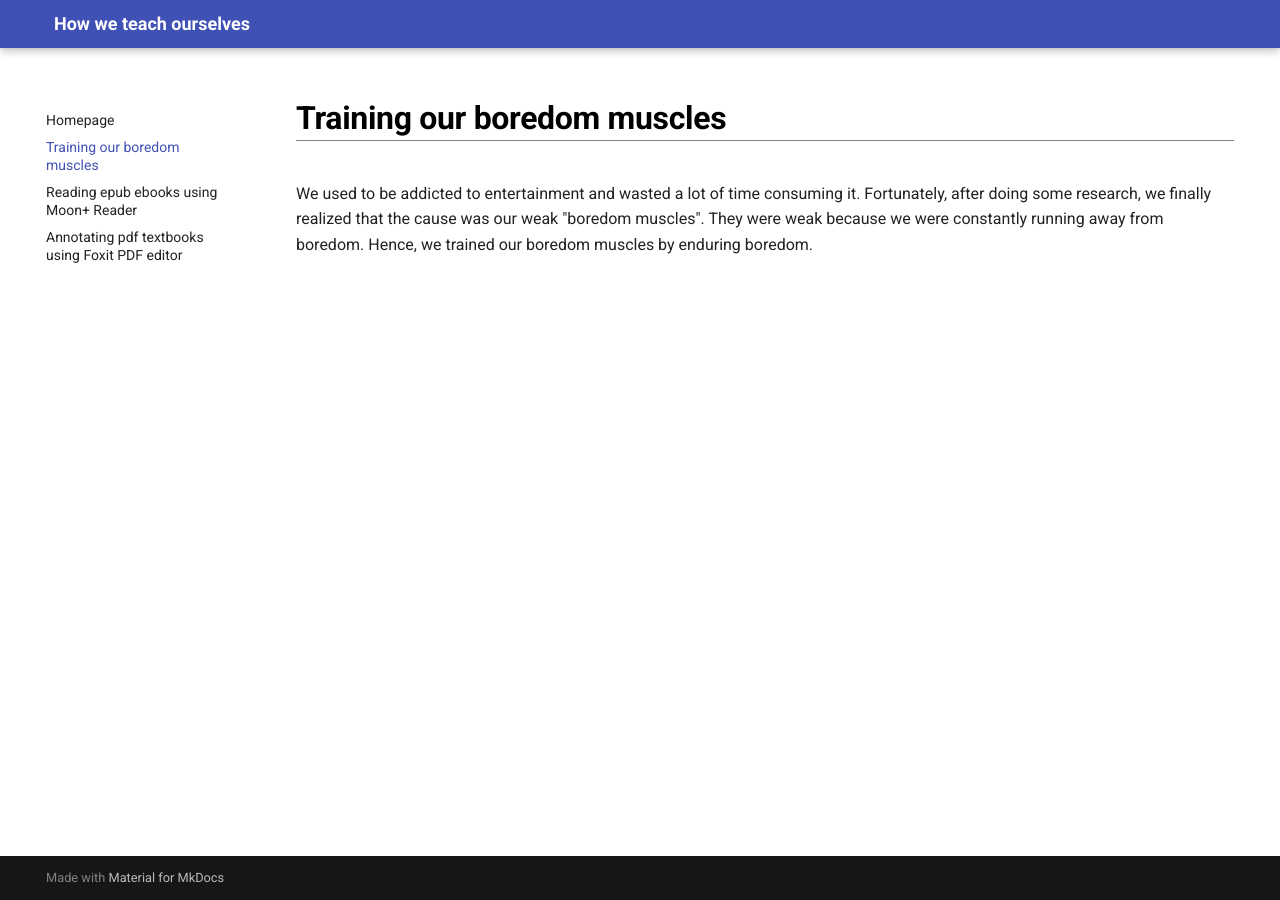
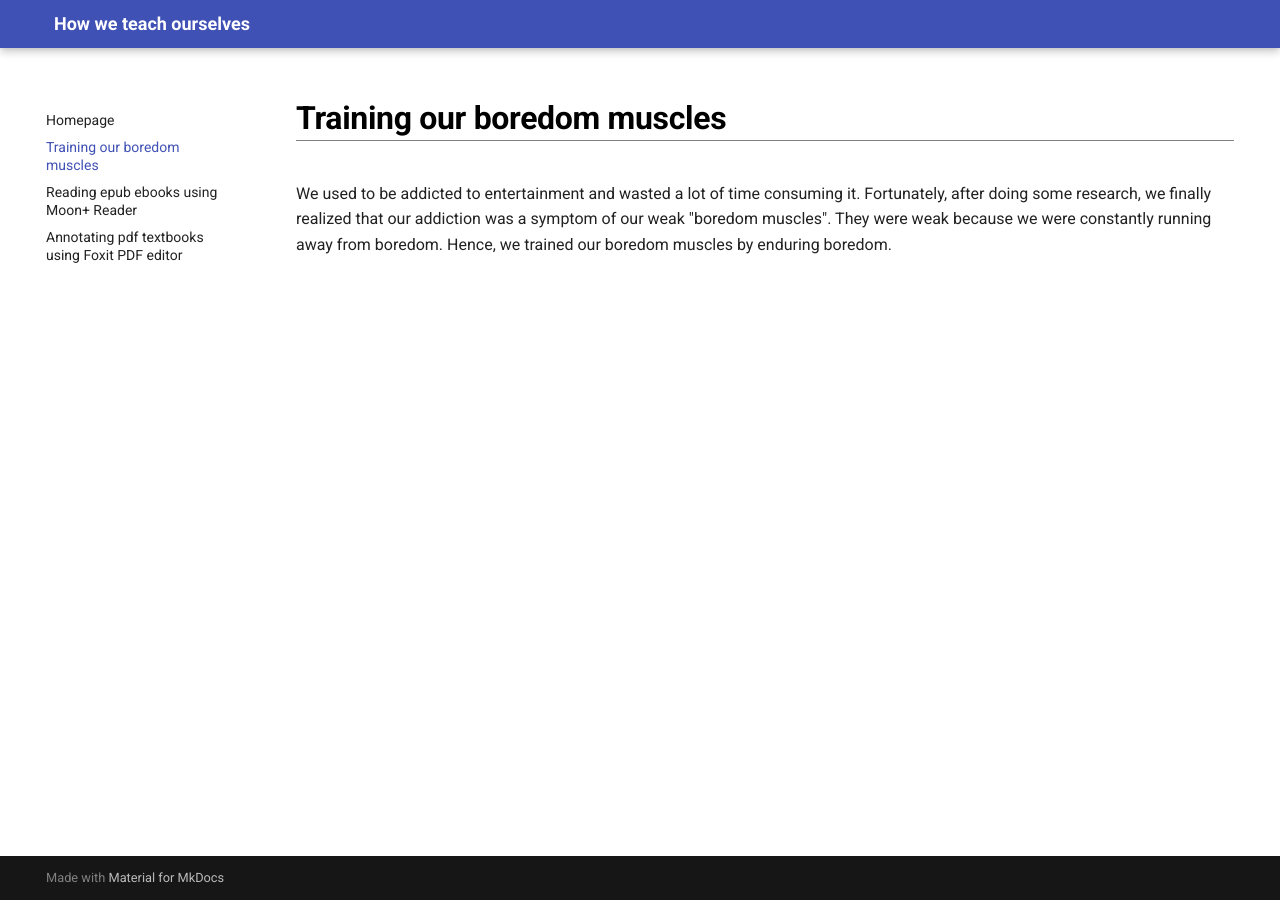
Before and after one commit to maximilian-ho/how-we-teach-ourselves, an MkDocs documentation site: the page built from docs/boredom.md, in a window 1280 px wide. Built offline with MkDocs 1.6.1 and Material for MkDocs 9.7.7, drawn with Linux system fonts in a browser that asks for light colours.

Commit message:
Update boredom.md

```diff
--- a/docs/boredom.md
+++ b/docs/boredom.md
@@ -1,3 +1,3 @@
 # Training our boredom muscles
 
-We used to be addicted to entertainment and wasted a lot of time consuming it. Fortunately, after doing some research, we finally realized that the cause was our weak "boredom muscles". They were weak because we were constantly running away from boredom. Hence, we trained our boredom muscles by enduring boredom.
+We used to be addicted to entertainment and wasted a lot of time consuming it. Fortunately, after doing some research, we finally realized that our addiction was a symptom of our weak "boredom muscles". They were weak because we were constantly running away from boredom. Hence, we trained our boredom muscles by enduring boredom.
```
